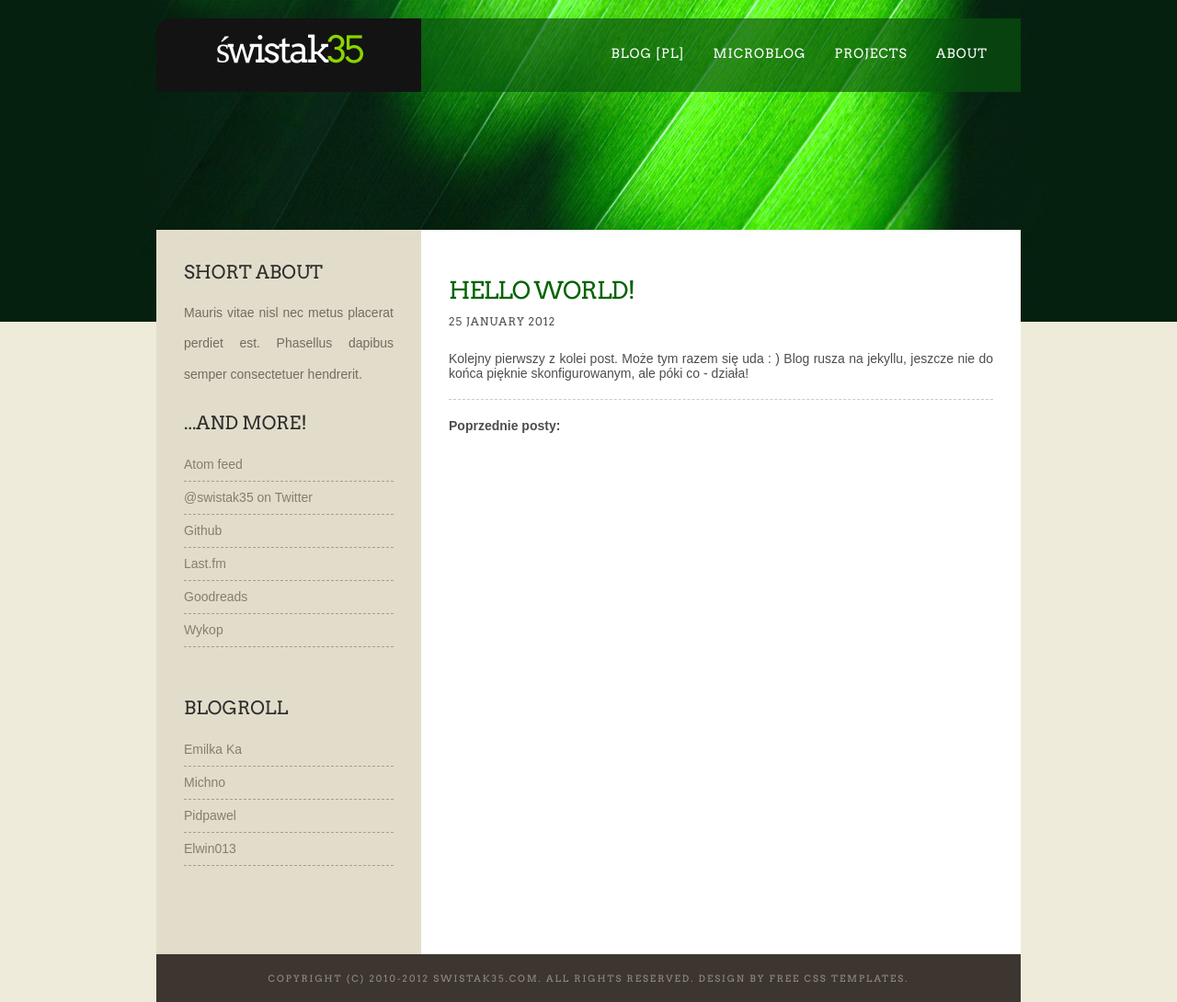
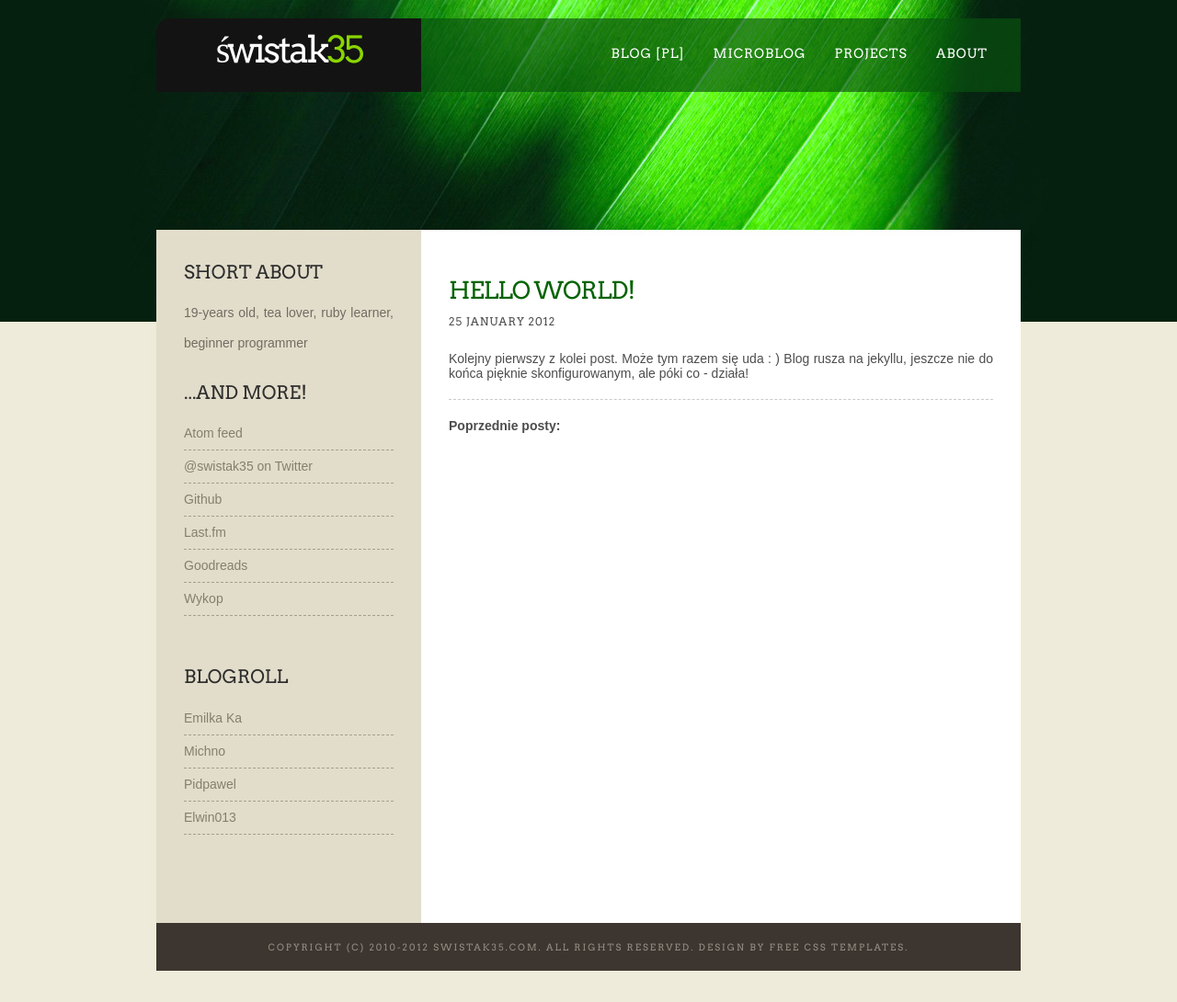
Before and after one commit to swistak35/swistak35.github.com, a Jekyll site: the page built from index.html, in a window 1280 px wide. Shown: the whole page at 92% size. Built offline with Jekyll 4.4.1, drawn with Linux system fonts in a browser that asks for light colours; some web fonts are replaced; the list of posts is cut into pages by our own code; after the commit the page ends 1056 px from its top, so only the background shows below that.

Commit message:
short about

```diff
--- a/_layouts/default.html
+++ b/_layouts/default.html
@@ -18,11 +18,15 @@ Released   : 20111225
     <meta content="Rafał 'Świstak35' Łasocha" name='Author' />
     <meta content='text/html; charset=UTF-8' http-equiv='Content-Type' />
     <meta content='pl' http-equiv='Content-Language' />
-<link href='http://fonts.googleapis.com/css?family=Ubuntu+Condensed' rel='stylesheet' type='text/css'>
-<link href='http://fonts.googleapis.com/css?family=Marvel' rel='stylesheet' type='text/css'>
-<link href='http://fonts.googleapis.com/css?family=Marvel|Delius+Unicase' rel='stylesheet' type='text/css'>
-<link href='http://fonts.googleapis.com/css?family=Arvo' rel='stylesheet' type='text/css'>
-<link href="/css/style.css" rel="stylesheet" type="text/css" media="screen" />
+    <link href='http://fonts.googleapis.com/css?family=Ubuntu+Condensed' rel='stylesheet' type='text/css'>
+    <link href='http://fonts.googleapis.com/css?family=Marvel' rel='stylesheet' type='text/css'>
+    <link href='http://fonts.googleapis.com/css?family=Marvel|Delius+Unicase' rel='stylesheet' type='text/css'>
+    <link href='http://fonts.googleapis.com/css?family=Arvo' rel='stylesheet' type='text/css'>
+    <script src="/js/jquery-1.7.1.min.js" type="text/javascript"></script>
+    <script src="/js/jquery.prettyPhoto.js" type="text/javascript"></script>
+    <script src="/js/script.js" type="text/javascript"></script>
+    <link href="/css/style.css" rel="stylesheet" type="text/css" media="screen" />
+    <link href="/css/prettyPhoto.css" media="screen" rel="stylesheet" type="text/css" />
 </head>
 <body>
 <div id="wrapper">
@@ -65,7 +69,7 @@ Released   : 20111225
           -->
 					<li>
 						<h2>Short about</h2>
-						<p>Mauris vitae nisl nec metus placerat perdiet est. Phasellus dapibus semper consectetuer hendrerit.</p>
+						<p>19-years old, tea lover, ruby learner, beginner programmer</p>
 					</li>
 					<li>
 						<h2>...and more!</h2>
```
Also changed, not shown: assets/2012-01-25-Hello-world.jpg (added), assets/t2012-01-25-Hello-world.jpg (added).
